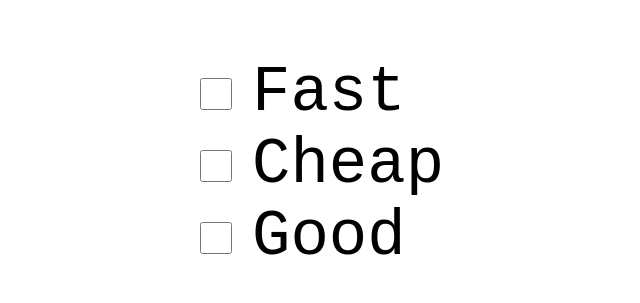
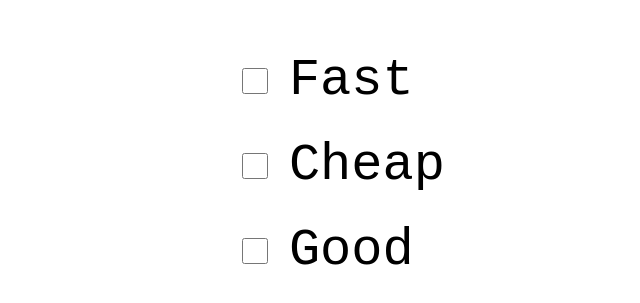
Before and after one commit to AnjaWurli/fastCheapGood, a plain HTML site: page index.html in a window 1280 px wide. Shown: the part 235-538 px from the top of the page, without its empty margins (290-930 px from the left). Drawn offline with Linux system fonts and the light colour scheme.

Commit message:
refactor: design

```diff
--- a/style.css
+++ b/style.css
@@ -1,5 +1,6 @@
 html {
   box-sizing: border-box;
+  font-family: monospace;
 }
 
 * {
@@ -8,20 +9,18 @@ html {
 
 body {
   height: 100vh;
-  display: flex;
-  flex-direction: column;
-  justify-content: center;
-  align-items: center;
+  display: grid;
+  place-content: center;
+  grid-template-rows: repeat(3, min-content);
 }
 
 form {
-  width: 300px;
+  margin: 1rem;
 }
 
 label {
   font-size: 4rem;
-  font-family: monospace;
-  padding: 1rem;
+  margin: 1rem;
 }
 
 input {
```
